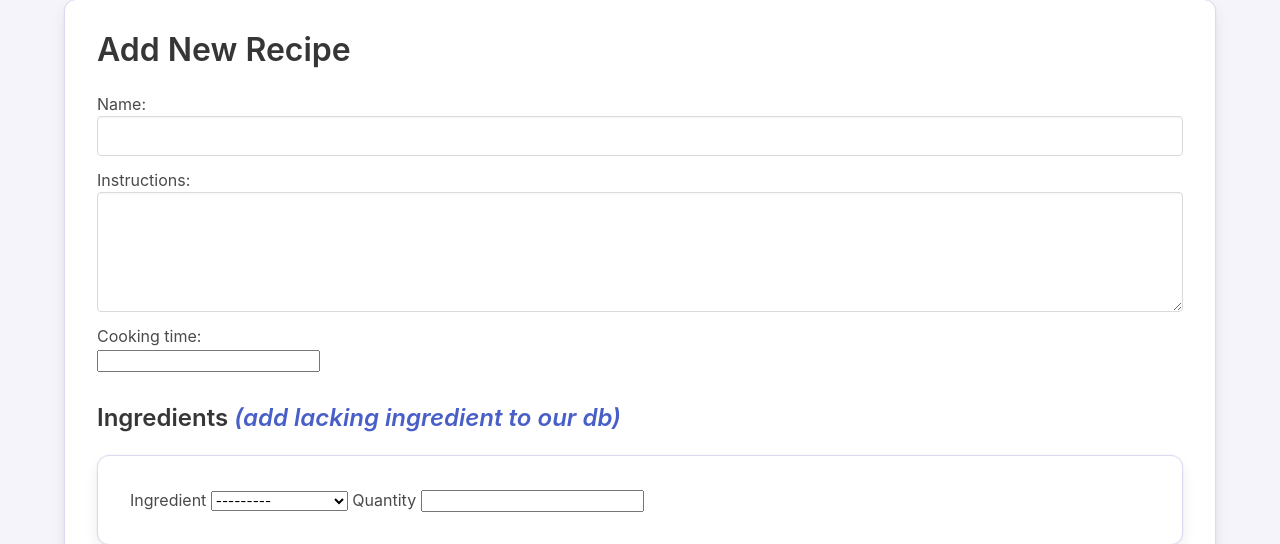
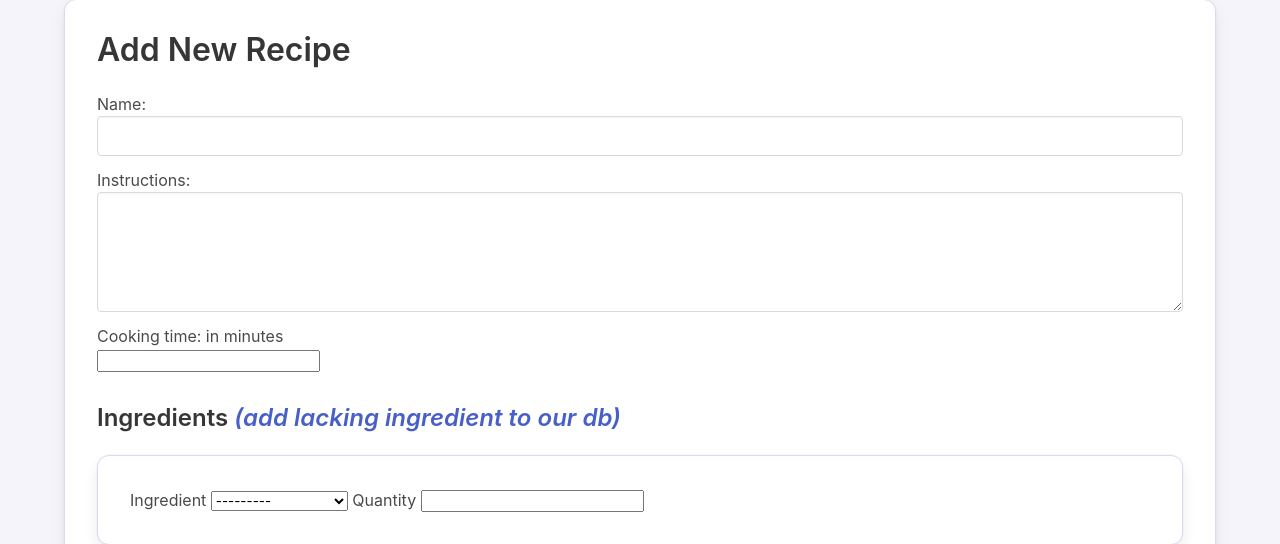
Before and after one commit to vmi98/django-recipe-generator, a Django app: page /recipe_generator/recipes/new/ in a window 1280 px wide. Shown: the part 49-593 px from the top of the page. Run offline with Django 5.2, Linux system fonts and the light colour scheme; a user stored in the database is signed in; data comes from the database, SQL or seed files in the repository.

Commit message:
chore: form improvement

```diff
--- a/django_recipe_generator/recipe_generator/forms.py
+++ b/django_recipe_generator/recipe_generator/forms.py
@@ -39,7 +39,7 @@
         }
 
     cooking_time = forms.IntegerField(
-        help_text="in minutes (e.g., 30 minutes)"
+        help_text="in minutes"
     )
 
     def __init__(self, *args, **kwargs):
--- a/django_recipe_generator/templates/recipe_generator/recipe_create.html
+++ b/django_recipe_generator/templates/recipe_generator/recipe_create.html
@@ -40,6 +40,7 @@
             {% for field in form %}
             <div class="field">
               {{ field.label_tag }}
+              {{ field.help_text }}
 
               <div class="control">
                 {{ field }}
```
